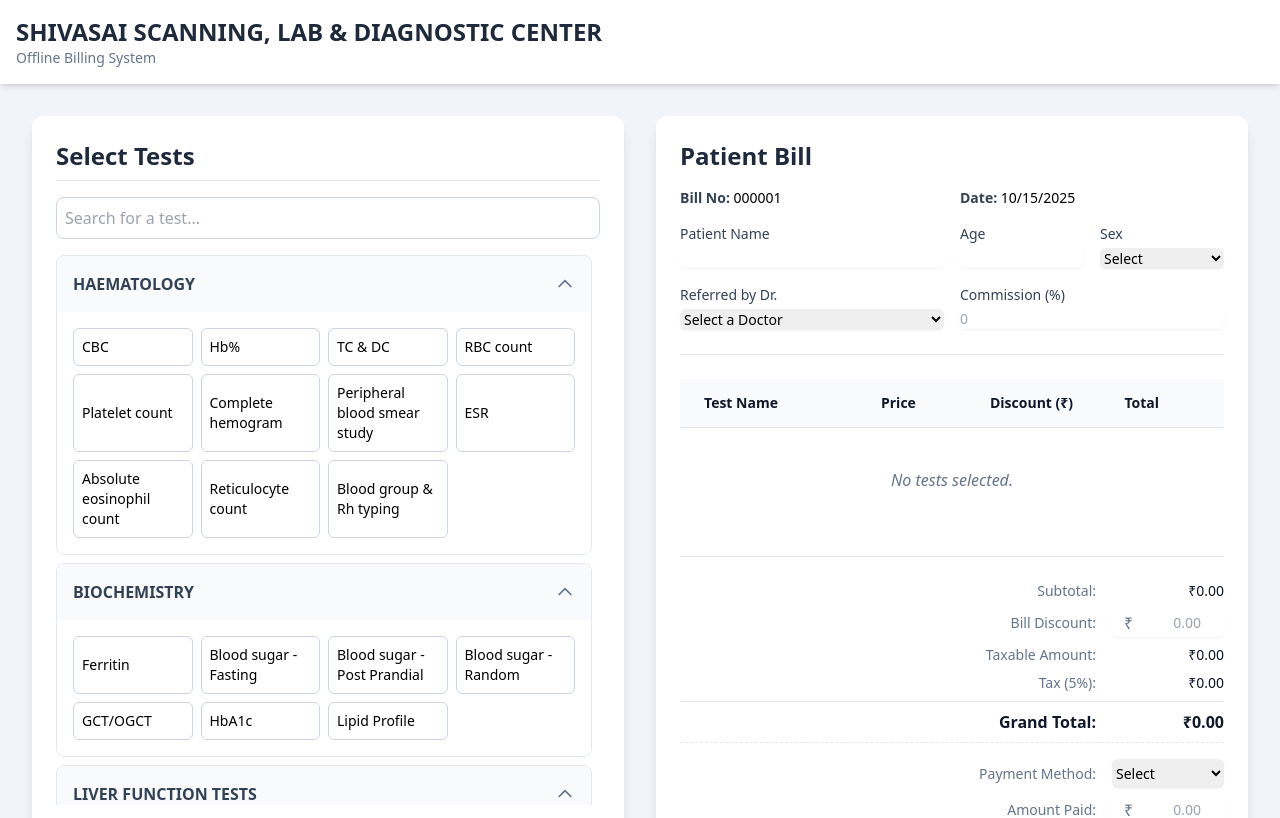
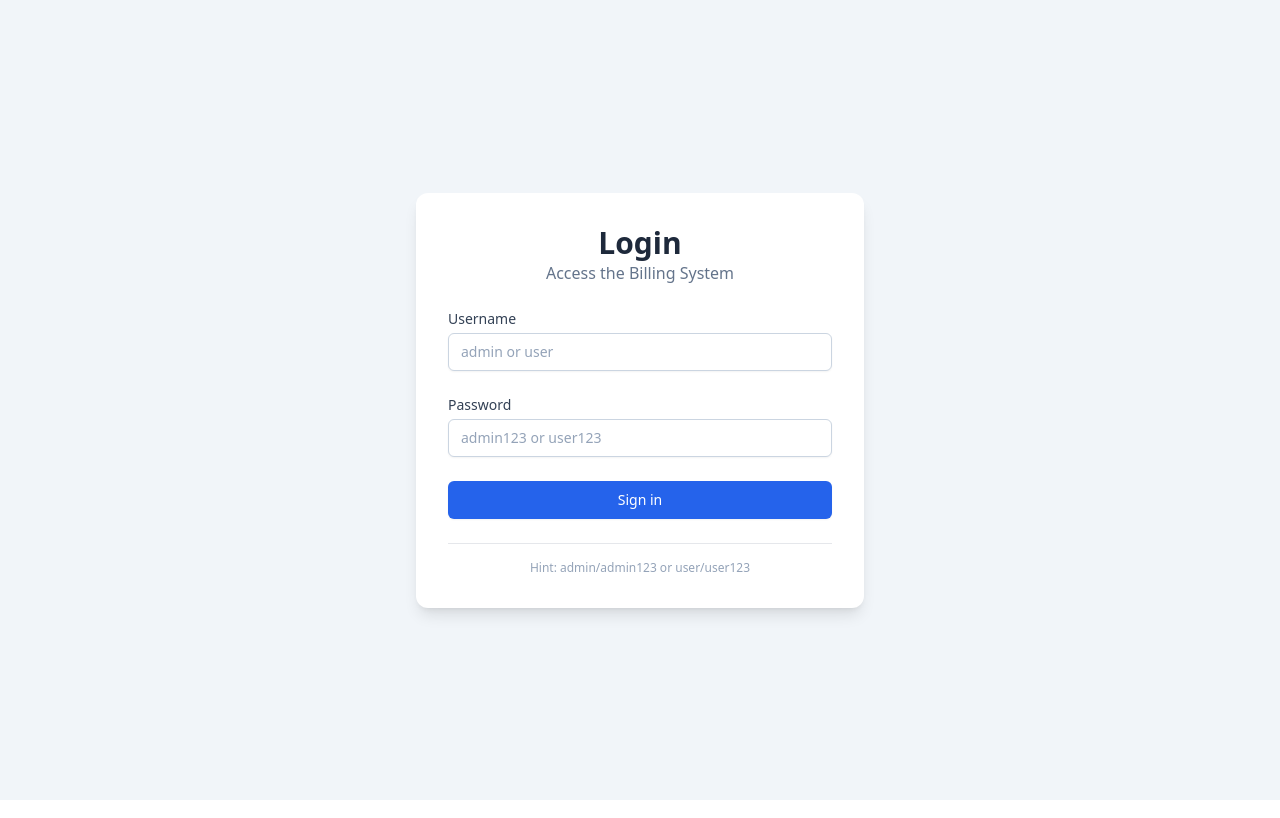
Before and after one commit to Vishalvsw/Shiva-Sai-Biling-, a React (Vite) app: page / in a window 1280 px wide. Shown: the top 818 px of the page. Built offline with nearby package versions, Linux system fonts and the light colour scheme.

Commit message:
feat: Implement user authentication and authorization
Adds a login page, user roles, and persists user session in localStorage. Admins can manage commission rates, while regular users cannot. This enhances security and role-based access control.

```diff
--- a/App.tsx
+++ b/App.tsx
@@ -1,12 +1,21 @@
 
 import React, { useState, useEffect, useCallback } from 'react';
-import { Test, PatientDetails, BillItem, PaymentDetails } from './types';
+import { Test, PatientDetails, BillItem, PaymentDetails, User } from './types';
 import { TEST_DATA, TAX_RATE } from './constants';
+import { USERS } from './users';
 import TestSelector from './components/TestSelector';
 import Bill from './components/Bill';
 import Header from './components/Header';
+import LoginPage from './components/LoginPage';
 
 const App: React.FC = () => {
+    // --- AUTHENTICATION STATE ---
+    const [currentUser, setCurrentUser] = useState<User | null>(() => {
+        const savedUser = localStorage.getItem('currentUser');
+        return savedUser ? JSON.parse(savedUser) : null;
+    });
+
+    // --- BILLING STATE ---
     const [patientDetails, setPatientDetails] = useState<PatientDetails>(() => {
         const saved = localStorage.getItem('patientDetails');
         return saved ? JSON.parse(saved) : { name: '', age: '', sex: '', refdBy: '' };
@@ -45,6 +54,15 @@ const App: React.FC = () => {
         return lastBillNumber + 1;
     });
 
+    // --- EFFECTS ---
+     useEffect(() => {
+        if (currentUser) {
+            localStorage.setItem('currentUser', JSON.stringify(currentUser));
+        } else {
+            localStorage.removeItem('currentUser');
+        }
+    }, [currentUser]);
+
     useEffect(() => {
         localStorage.setItem('patientDetails', JSON.stringify(patientDetails));
     }, [patientDetails]);
@@ -68,6 +86,20 @@ const App: React.FC = () => {
     useEffect(() => {
         localStorage.setItem('currentBillNumber', JSON.stringify(billNumber));
     }, [billNumber]);
+
+    // --- HANDLERS ---
+    const handleLogin = (username: string, password: string): boolean => {
+        const userInDb = USERS[username as keyof typeof USERS];
+        if (userInDb && userInDb.password === password) {
+            setCurrentUser({ username, role: userInDb.role as 'admin' | 'user' });
+            return true;
+        }
+        return false;
+    };
+
+    const handleLogout = () => {
+        setCurrentUser(null);
+    };
 
     const handleAddTest = useCallback((test: Test) => {
         setBillItems(prevItems => {
@@ -106,9 +138,13 @@ const App: React.FC = () => {
         setBillNumber(newBillNumber);
     }, [billNumber]);
 
+    if (!currentUser) {
+        return <LoginPage onLogin={handleLogin} />;
+    }
+
     return (
         <div className="min-h-screen bg-slate-100 font-sans print:bg-white">
-            <Header />
+            <Header currentUser={currentUser} onLogout={handleLogout} />
             <main className="p-4 sm:p-6 md:p-8 grid grid-cols-1 lg:grid-cols-2 gap-8 print:grid-cols-1 print:p-0">
                 <div className="print:hidden">
                     <TestSelector testData={TEST_DATA} onAddTest={handleAddTest} />
@@ -129,6 +165,7 @@ const App: React.FC = () => {
                         onPaymentDetailsChange={setPaymentDetails}
                         commissionRate={commissionRate}
                         onCommissionRateChange={setCommissionRate}
+                        userRole={currentUser.role}
                     />
                 </div>
             </main>
--- a/components/Bill.tsx
+++ b/components/Bill.tsx
@@ -12,6 +12,7 @@ interface BillProps {
     totalDiscount: number;
     paymentDetails: PaymentDetails;
     commissionRate: number;
+    userRole: 'admin' | 'user';
     onPatientDetailsChange: (details: PatientDetails) => void;
     onRemoveItem: (testId: string) => void;
     onClearBill: () => void;
@@ -29,6 +30,7 @@ const Bill: React.FC<BillProps> = ({
     totalDiscount,
     paymentDetails,
     commissionRate,
+    userRole,
     onPatientDetailsChange,
     onRemoveItem,
     onClearBill,
@@ -142,6 +144,7 @@ const Bill: React.FC<BillProps> = ({
                             ))}
                         </select>
                     </div>
+                    {userRole === 'admin' && (
                         <div className="sm:col-span-4 md:col-span-2 print:hidden">
                             <label htmlFor="commissionRate" className="block text-sm font-medium text-slate-700">Commission (%)</label>
                             <input
@@ -154,6 +157,7 @@ const Bill: React.FC<BillProps> = ({
                                 placeholder="0"
                             />
                         </div>
+                    )}
                 </div>
             </div>
 
@@ -266,7 +270,7 @@ const Bill: React.FC<BillProps> = ({
                 </div>
 
                 {/* --- Reference Commission (Screen Only) --- */}
-                {commissionAmount > 0 && (
+                {userRole === 'admin' && commissionAmount > 0 && (
                      <div className="flex justify-end gap-4 pt-2 border-t border-dashed print:hidden">
                         <span className="text-sm font-medium text-slate-500">Reference Commission:</span>
                         <span className="text-sm font-semibold text-blue-600 w-28">
--- a/components/Header.tsx
+++ b/components/Header.tsx
@@ -1,6 +1,13 @@
+
 import React from 'react';
+import { User } from '../types';
 
-const Header: React.FC = () => {
+interface HeaderProps {
+    currentUser: User;
+    onLogout: () => void;
+}
+
+const Header: React.FC<HeaderProps> = ({ currentUser, onLogout }) => {
     return (
         <header className="bg-white shadow-md p-4 print:hidden">
             <div className="container mx-auto flex justify-between items-center">
@@ -8,6 +15,18 @@ const Header: React.FC = () => {
                     <h1 className="text-xl sm:text-2xl font-bold text-slate-800">SHIVASAI SCANNING, LAB & DIAGNOSTIC CENTER</h1>
                     <p className="text-sm text-slate-500">Offline Billing System</p>
                 </div>
+                <div className="flex items-center gap-4">
+                    <div className="text-right">
+                        <p className="font-semibold text-slate-700">Welcome, {currentUser.username}</p>
+                        <p className="text-xs text-slate-500 capitalize">{currentUser.role}</p>
+                    </div>
+                    <button
+                        onClick={onLogout}
+                        className="px-3 py-1.5 text-sm font-medium text-white bg-red-600 rounded-lg hover:bg-red-700"
+                    >
+                        Logout
+                    </button>
+                </div>
             </div>
         </header>
     );
--- /dev/null
+++ b/components/LoginPage.tsx
@@ -0,0 +1,80 @@
+
+import React, { useState } from 'react';
+
+interface LoginPageProps {
+    onLogin: (username: string, password: string) => boolean; // Returns true on success
+}
+
+const LoginPage: React.FC<LoginPageProps> = ({ onLogin }) => {
+    const [username, setUsername] = useState('');
+    const [password, setPassword] = useState('');
+    const [error, setError] = useState('');
+
+    const handleSubmit = (e: React.FormEvent) => {
+        e.preventDefault();
+        setError('');
+        const success = onLogin(username, password);
+        if (!success) {
+            setError('Invalid username or password.');
+        }
+    };
+
+    return (
+        <div className="flex items-center justify-center min-h-screen bg-slate-100">
+            <div className="w-full max-w-md p-8 space-y-6 bg-white rounded-xl shadow-lg">
+                <div className="text-center">
+                    <h1 className="text-3xl font-bold text-slate-800">Login</h1>
+                    <p className="text-slate-500">Access the Billing System</p>
+                </div>
+                <form onSubmit={handleSubmit} className="space-y-6">
+                    <div>
+                        <label htmlFor="username" className="block text-sm font-medium text-slate-700">
+                            Username
+                        </label>
+                        <input
+                            id="username"
+                            name="username"
+                            type="text"
+                            autoComplete="username"
+                            required
+                            value={username}
+                            onChange={(e) => setUsername(e.target.value)}
+                            className="mt-1 block w-full px-3 py-2 border border-slate-300 rounded-md shadow-sm placeholder-slate-400 focus:outline-none focus:ring-blue-500 focus:border-blue-500 sm:text-sm"
+                            placeholder="admin or user"
+                        />
+                    </div>
+                    <div>
+                        <label htmlFor="password" className="block text-sm font-medium text-slate-700">
+                            Password
+                        </label>
+                        <input
+                            id="password"
+                            name="password"
+                            type="password"
+                            autoComplete="current-password"
+                            required
+                            value={password}
+                            onChange={(e) => setPassword(e.target.value)}
+                            className="mt-1 block w-full px-3 py-2 border border-slate-300 rounded-md shadow-sm placeholder-slate-400 focus:outline-none focus:ring-blue-500 focus:border-blue-500 sm:text-sm"
+                            placeholder="admin123 or user123"
+                        />
+                    </div>
+                    {error && <p className="text-sm text-red-600 text-center">{error}</p>}
+                    <div>
+                        <button
+                            type="submit"
+                            className="w-full flex justify-center py-2 px-4 border border-transparent rounded-md shadow-sm text-sm font-medium text-white bg-blue-600 hover:bg-blue-700 focus:outline-none focus:ring-2 focus:ring-offset-2 focus:ring-blue-500"
+                        >
+                            Sign in
+                        </button>
+                    </div>
+                </form>
+                 <div className="text-center text-xs text-slate-400 pt-4 border-t">
+                    <p>Hint: admin/admin123 or user/user123</p>
+                </div>
+            </div>
+        </div>
+    );
+};
+
+export default LoginPage;
--- a/types.ts
+++ b/types.ts
@@ -25,3 +25,8 @@ export interface PaymentDetails {
     paymentMethod: 'Cash' | 'Card' | 'UPI' | 'Other' | '';
     amountPaid: number;
 }
+
+export interface User {
+    username: string;
+    role: 'admin' | 'user';
+}
--- /dev/null
+++ b/users.ts
@@ -0,0 +1,6 @@
+
+// For demonstration purposes. In a real application, this would be a secure backend service.
+export const USERS = {
+    admin: { password: 'admin123', role: 'admin' },
+    user: { password: 'user123', role: 'user' },
+};
```
Lines whose indentation alone changed are shown as unchanged.
